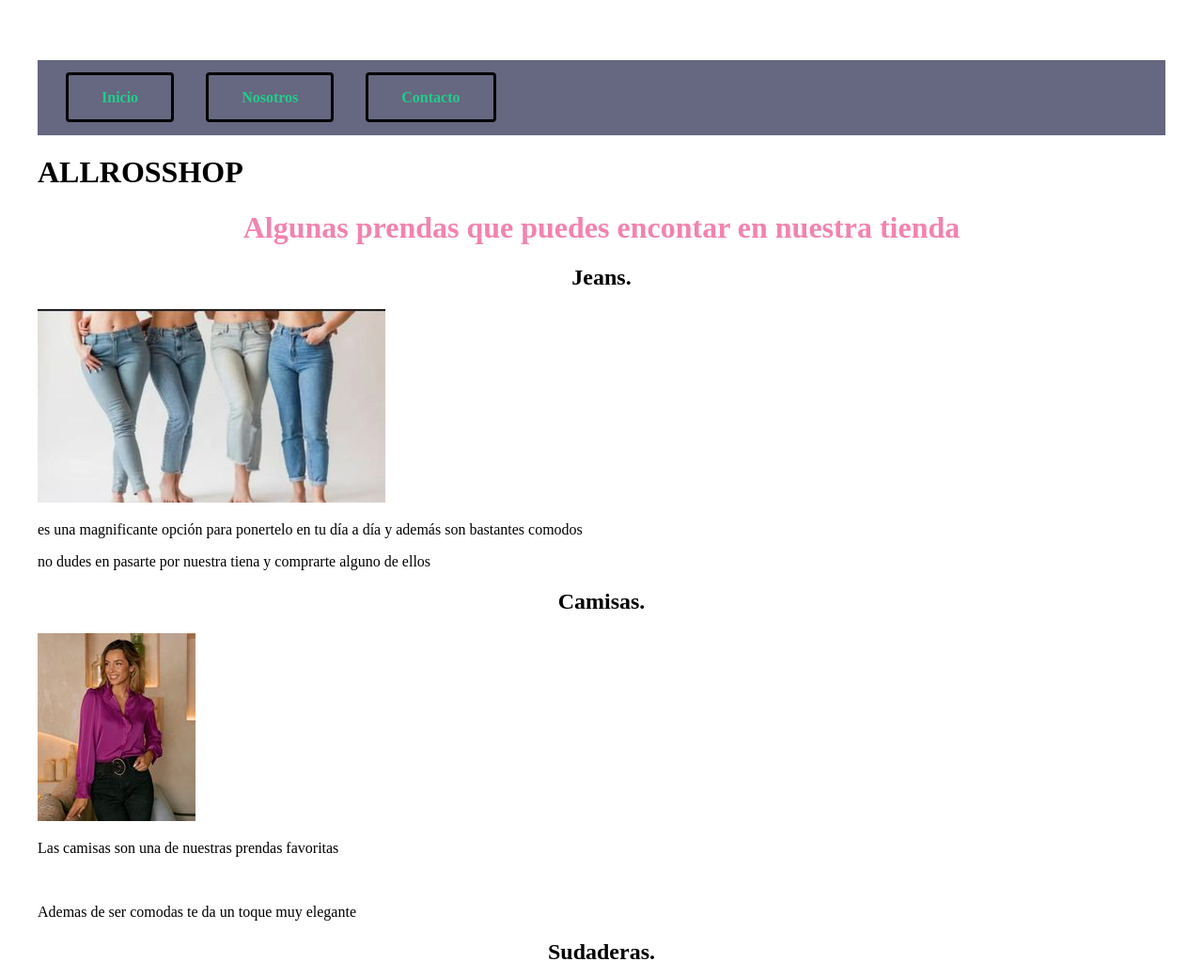
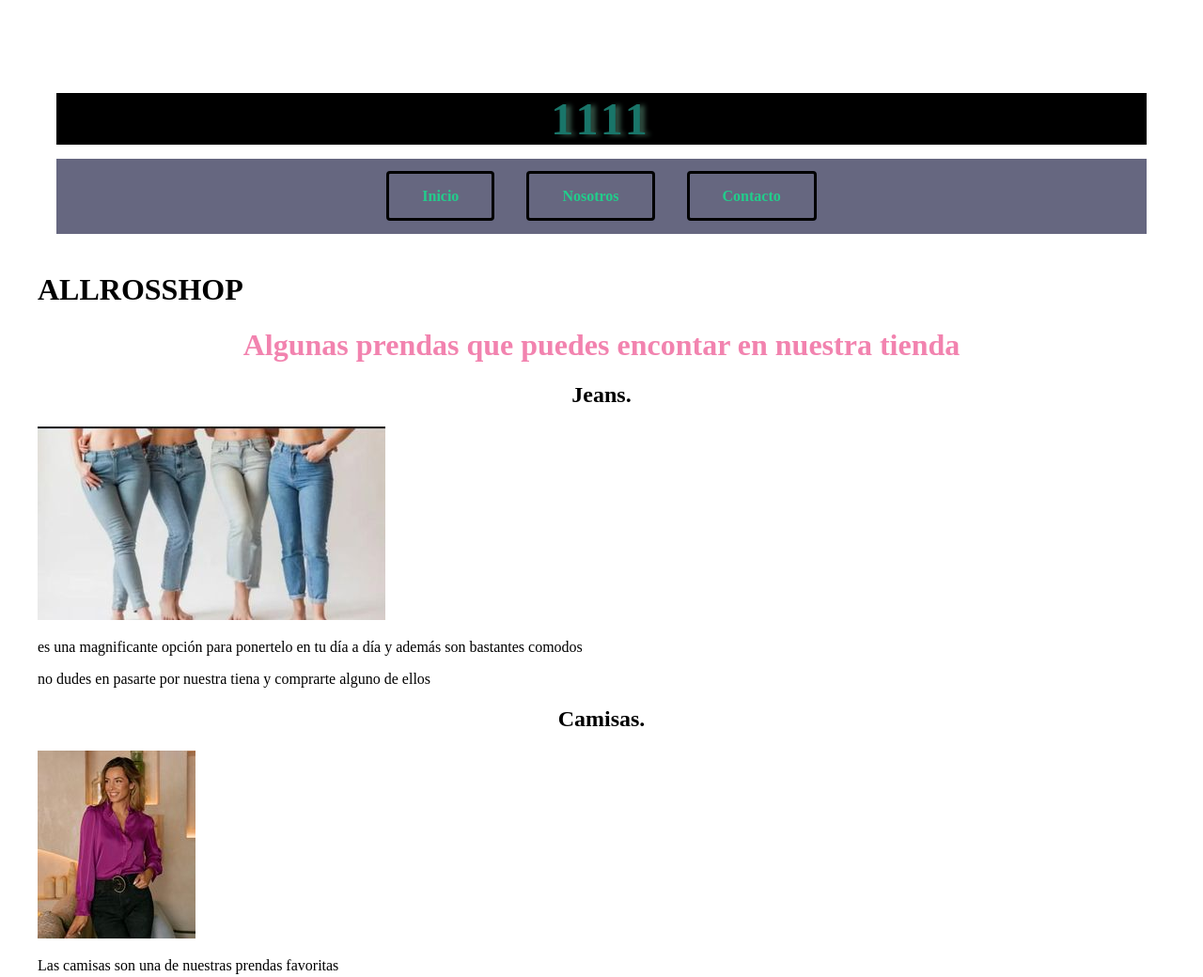
Before and after one commit to Albagarciarubio/Tienda-ALLROSSHOP, a plain HTML site: page nosotros.html in a window 1280 px wide. Shown: the top 1040 px of the page at 94% size. Drawn offline with Linux system fonts and the light colour scheme.

Commit message:
Update nosotros.html

```diff
--- a/nosotros.html
+++ b/nosotros.html
@@ -7,6 +7,8 @@
 </head>
 
 <body>
+    <header>
+           <h1 id="titulo"> 1111 </h1>
     <nav id="menuPrincipal">
         <ul>
                 <li><a class="enlaceMenuPrincipal" href="./index.html">Inicio</a></li>
@@ -15,7 +17,7 @@
 
         </ul>
     </nav>
-
+    </header>
     <h1>ALLROSSHOP</h1>
 
     <body bgcolor="white" text="black" leftmargin="40" marginwidth="40" topmargin="5%" marginheight="5%">
```
